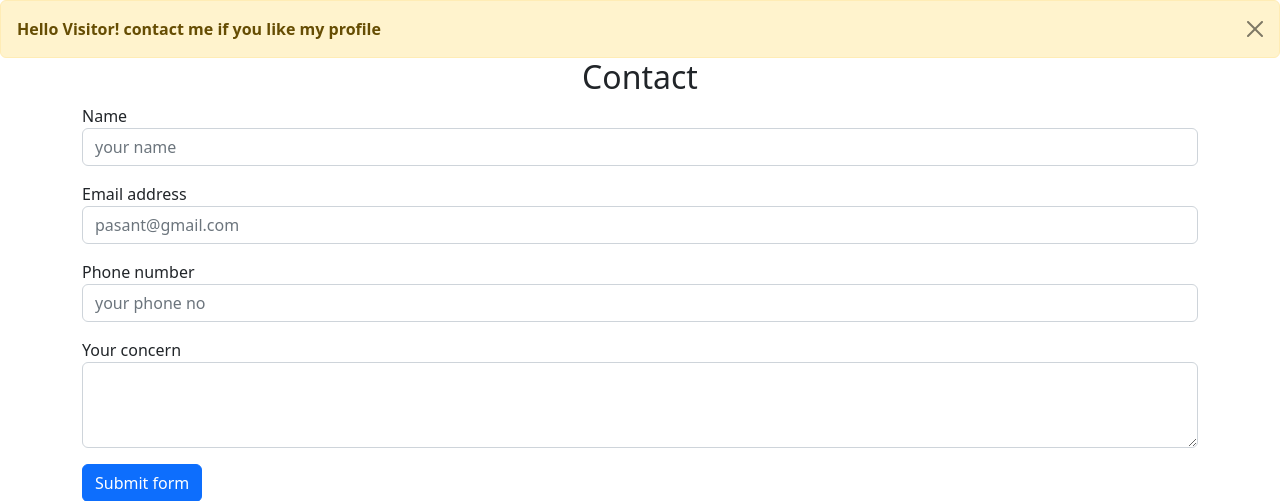
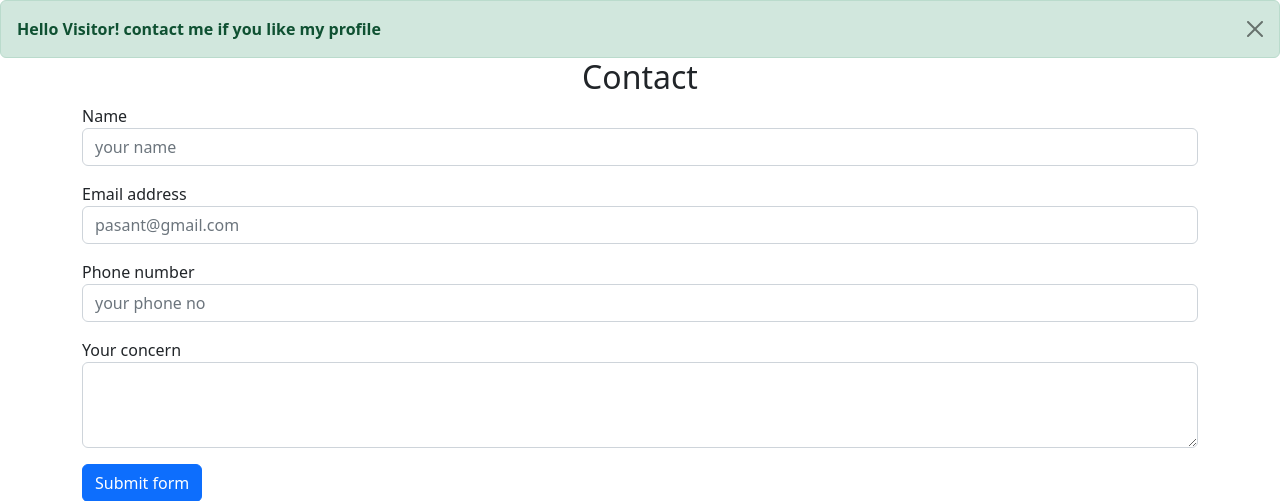
Before and after one commit to prasantraj0808/portfolio-website, a Django app: page /contact in a window 1280 px wide. Shown: the part 56-557 px from the top of the page. Run offline with Django 4.2, Linux system fonts and the light colour scheme.

Commit message:
changed color of hello visitor message from yellow to green

```diff
--- a/home/urls.py
+++ b/home/urls.py
@@ -7,7 +7,7 @@ admin.site.site_title="Welcome to prasant's dashboard"
 admin.site.index_title="welcome to this portal"
 
 urlpatterns = [
-
+    path('admin/',admin.site.urls),
     path('',views.home,name='home'),
     path('about',views.about,name='about'),
     path('projects',views.projects,name='projects'),
--- a/home/views.py
+++ b/home/views.py
@@ -1,5 +1,6 @@
 from multiprocessing import context
 from django.shortcuts import render,HttpResponse
+from home import models
 from home.models import Contact
 def home(request):
    # return HttpResponse("this is my home page(/)")
@@ -22,7 +23,7 @@ def contact(request):
        phone=request.POST['phone']
        desc=request.POST['desc']
        ins=Contact(name=name,email=email,phone=phone,desc=desc)
-       print(name,email,phone,desc)
+       #print(name,email,phone,desc)
        ins.save()
        print("hello")
    return render(request,'contact.html')
--- a/templates/base.html
+++ b/templates/base.html
@@ -44,7 +44,7 @@
             </div>
         </div>
     </nav>
-    <div class="alert alert-warning alert-dismissible fade show mb-0" role="alert" >
+    <div class="alert alert-success alert-dismissible fade show mb-0" role="alert" >
         <strong>Hello Visitor! contact me if you like my profile</strong>
         <button type="button" class="btn-close" data-bs-dismiss="alert" aria-label="Close"></button>
       </div>
```
Also changed, not shown: db.sqlite3.
